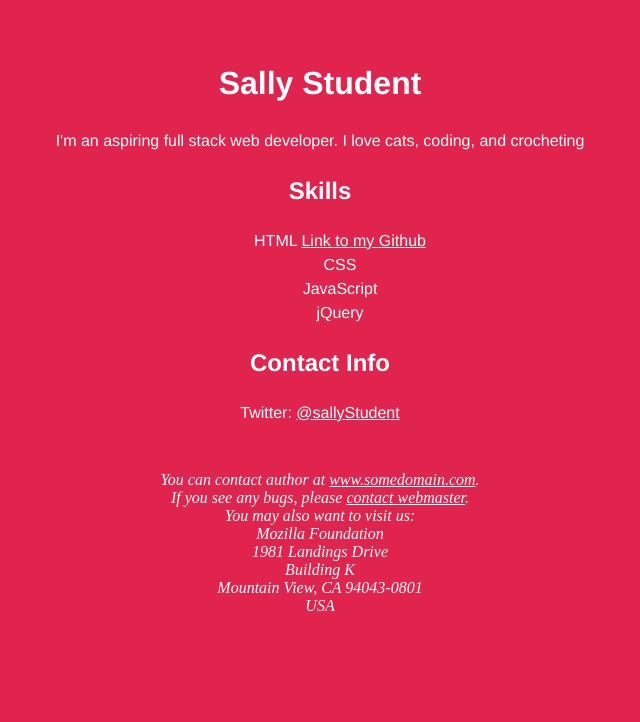
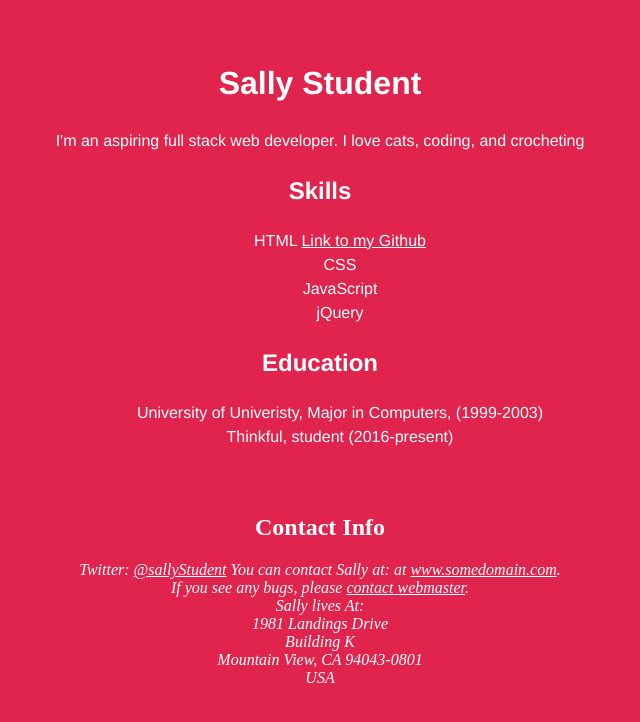
Before and after one commit to Juansolo457/Sally-Skills-2.0-, a plain HTML site: page index.html in a window 1280 px wide. Shown: the whole page, without its empty margins (320-960 px from the left). Drawn offline with Linux system fonts and the light colour scheme.

Commit message:
Sally Skills 2
Thankful resume assignment.

```diff
--- a/index.html
+++ b/index.html
@@ -20,18 +20,21 @@
 		    <li>JavaScript</li>
 		    <li>jQuery</li>
 		  </ul>
+		  		<h2>Education</h2>
+		  	<ul>
+		  		<li>University of Univeristy, Major in Computers, (1999-2003) </li>
+		  		<li>Thinkful, student (2016-present)</li>
+		  	</ul>
 
-		  <h2>Contact Info</h2>
-
-		  <p>Twitter: <a href="https://twitter.com/sallyStudent">@sallyStudent</a></p>
 		</main>
 		<footer>
+			 <h2>Contact Info</h2>
 				<address>
 
-    You can contact author at <a href="http://www.somedomain.com/contact">www.somedomain.com</a>.<br>
+						Twitter: <a href="https://twitter.com/sallyStudent">@sallyStudent</a>
+					    You can contact Sally at:  at <a href="http://www.somedomain.com/contact">www.somedomain.com</a>.<br>
 					    If you see any bugs, please <a href="mailto:webmaster@somedomain.com">contact webmaster</a>.<br>
-    You may also want to visit us:<br>
-    Mozilla Foundation<br>
+					    Sally lives At:<br>
 					    1981 Landings Drive<br>
 					    Building K<br>
 					    Mountain View, CA 94043-0801<br>
--- a/main.css
+++ b/main.css
@@ -30,3 +30,9 @@ ul {
 
 	list-style: none;
 }
+
+
+h2 {
+
+
+}
```
Lines whose indentation alone changed are shown as unchanged.
